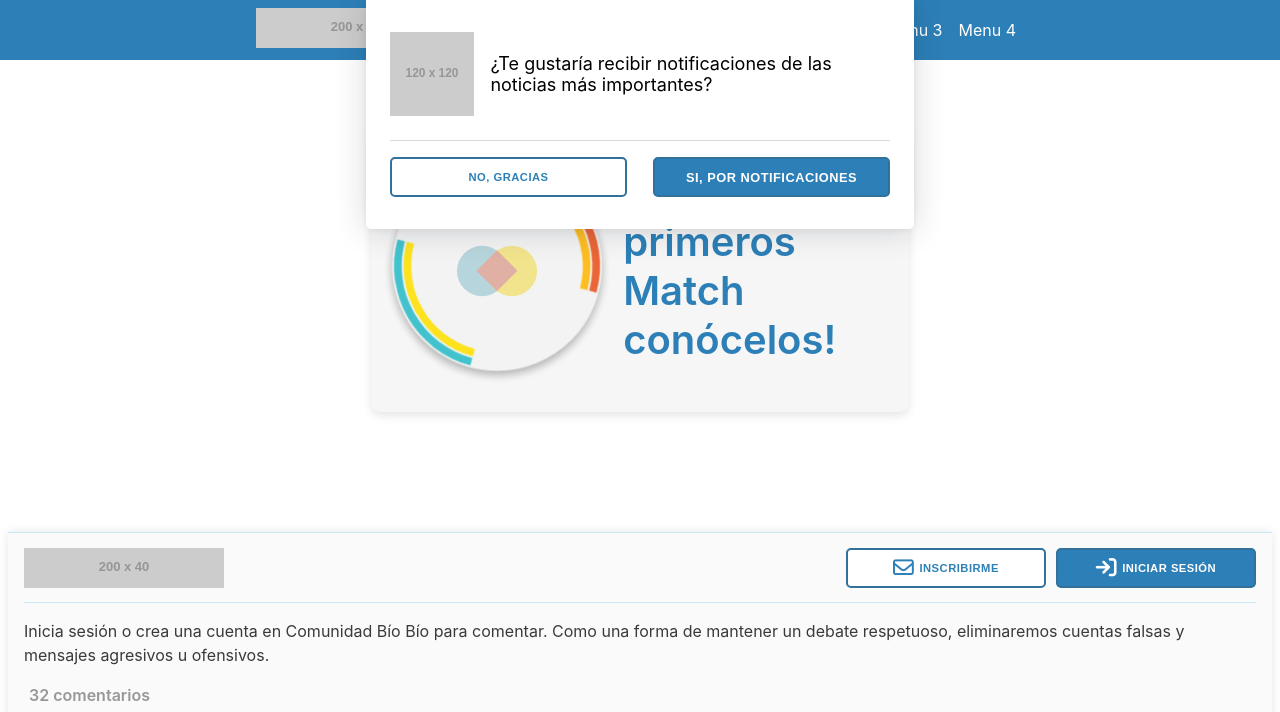
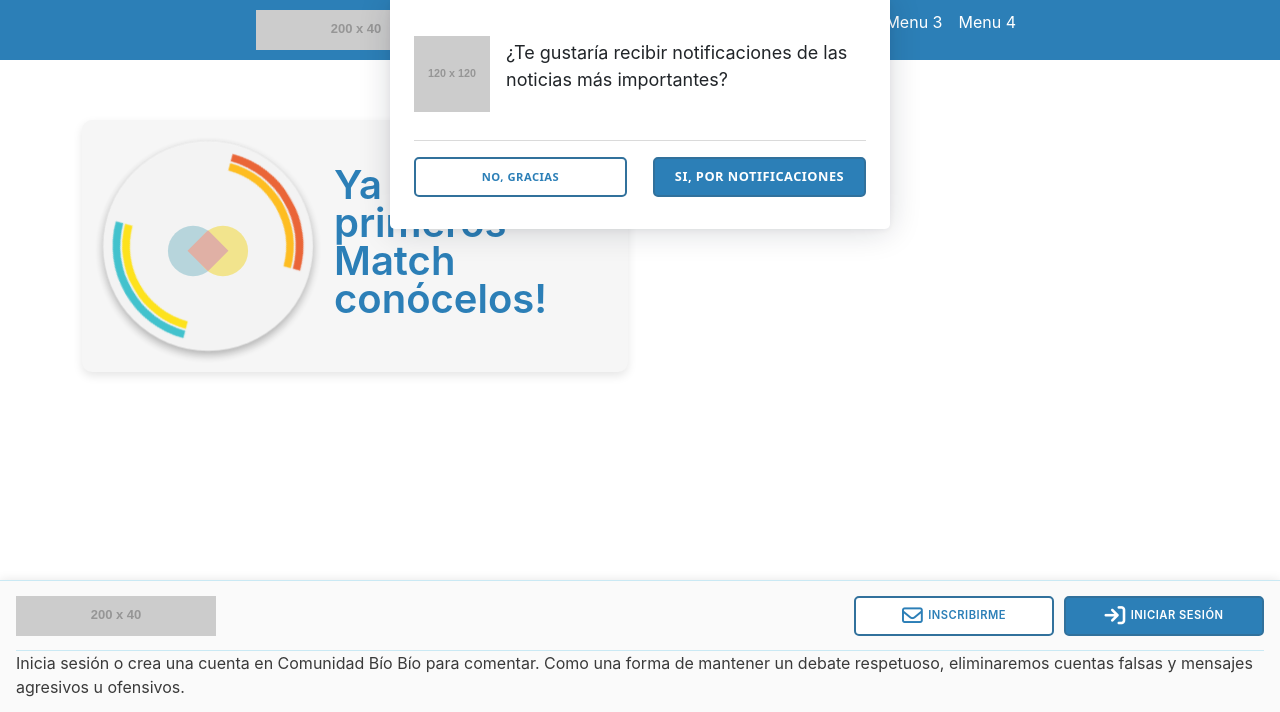
Before and after one commit to abecerraguz/chat-la-tribuna-v2, a website built with Vite: page index.html in a window 1280 px wide. Shown: the top 712 px of the page. Built offline with nearby package versions, Linux system fonts and the light colour scheme; placeholder pictures from the web are drawn by us.

Commit message:
Se guardan los cambios

```diff
--- a/index.html
+++ b/index.html
@@ -6,12 +6,15 @@
   <link rel="icon" type="image/svg+xml" href="/vite.svg" />
   <meta name="viewport" content="width=device-width, initial-scale=1.0" />
   <script src="https://kit.fontawesome.com/f6f28e61f7.js" crossorigin="anonymous"></script>
+  <link href="https://cdn.jsdelivr.net/npm/bootstrap@5.3.1/dist/css/bootstrap.min.css" rel="stylesheet" integrity="sha384-4bw+/aepP/YC94hEpVNVgiZdgIC5+VKNBQNGCHeKRQN+PtmoHDEXuppvnDJzQIu9" crossorigin="anonymous">
   <!-- <link href="https://cdn.jsdelivr.net/npm/bootstrap@5.3.0/dist/css/bootstrap.min.css" rel="stylesheet" integrity="sha384-9ndCyUaIbzAi2FUVXJi0CjmCapSmO7SnpJef0486qhLnuZ2cdeRhO02iuK6FUUVM" crossorigin="anonymous"> -->
   <title>Vite App</title>
 </head>
 
 <body>
-
+  <div class="container">
+    <div class="row">
+      <div class="col-lg-6 col-md-6 col-xs-12 col-sm-6">
         <div class="containerMatch">
           <div class="loader">
             <div class="loader-circle">
@@ -25,6 +28,12 @@
             <p><a href="#" target="_blank" class="containerMatch__text-link">Ya están los primeros Match conócelos!</a></p>
          </div>
         </div>
+      </div>
+      <div class="col-lg-6 col-md-6 col-xs-12 col-sm-6"></div>
+    </div>
+
+  </div>
+
 
 
   <!-- Inicio  Push-->
--- a/src/style.scss
+++ b/src/style.scss
@@ -748,17 +748,30 @@ $font-family-sans-serif: Inter, system-ui, Avenir, Helvetica, Arial, sans-serif;
 }
 
 .containerMatch{
-    max-width: 40%;
+    max-width: 100%;
     height: auto;
     margin: 120px auto;
-    display: flex;
-    // justify-content: center;
-    align-items: center;
     background: #f6f6f6;
     border-radius: 10px;
     padding: 1rem;
+
+    box-shadow: 0 4px 10px rgba(0, 0, 0, 0.1);
+
+    @include breakpoint(xs) {
+      display: flex;
+      flex-direction: column;
+      align-items: center;
+      justify-content:center;
+      gap: 0;
+    }
+
+    @include breakpoint(md) {
+      display: flex;
+      flex-direction: row;
+      align-items: center;
+      justify-content:flex-start;
       gap: 1rem;
-    box-shadow: 0 4px 10px rgba(0, 0, 0, 0.1);
+    }
 
     .loader {
       display: flex;
@@ -831,13 +844,36 @@ $font-family-sans-serif: Inter, system-ui, Avenir, Helvetica, Arial, sans-serif;
     };
 
     .containerMatch__text-link{
+
+
+      @include breakpoint(xs) {
+        text-align: center;
+        font-family: $font-family-sans-serif;
+        font-size: 1.8rem;
+        font-weight: 600;
+        color: $text-button-one;
+        text-decoration: none;
+        transition: all ease 0.25s;
+        line-height: 38px;
+        display: inline-block;
+        margin-top: 1rem;
+      }
+
+      @include breakpoint(md) {
+        text-align: left;
         font-family: $font-family-sans-serif;
         font-size: 2.5rem;
         font-weight: 600;
         color: $text-button-one;
         text-decoration: none;
         transition: all ease 0.25s;
+        line-height: 38px;
+        display: inline-block;
+
+      }
+
       &:hover{
+        line-height: 0;
         color: $fondo-button-two-hover;
       }
     }
```
Lines whose indentation alone changed are shown as unchanged.
